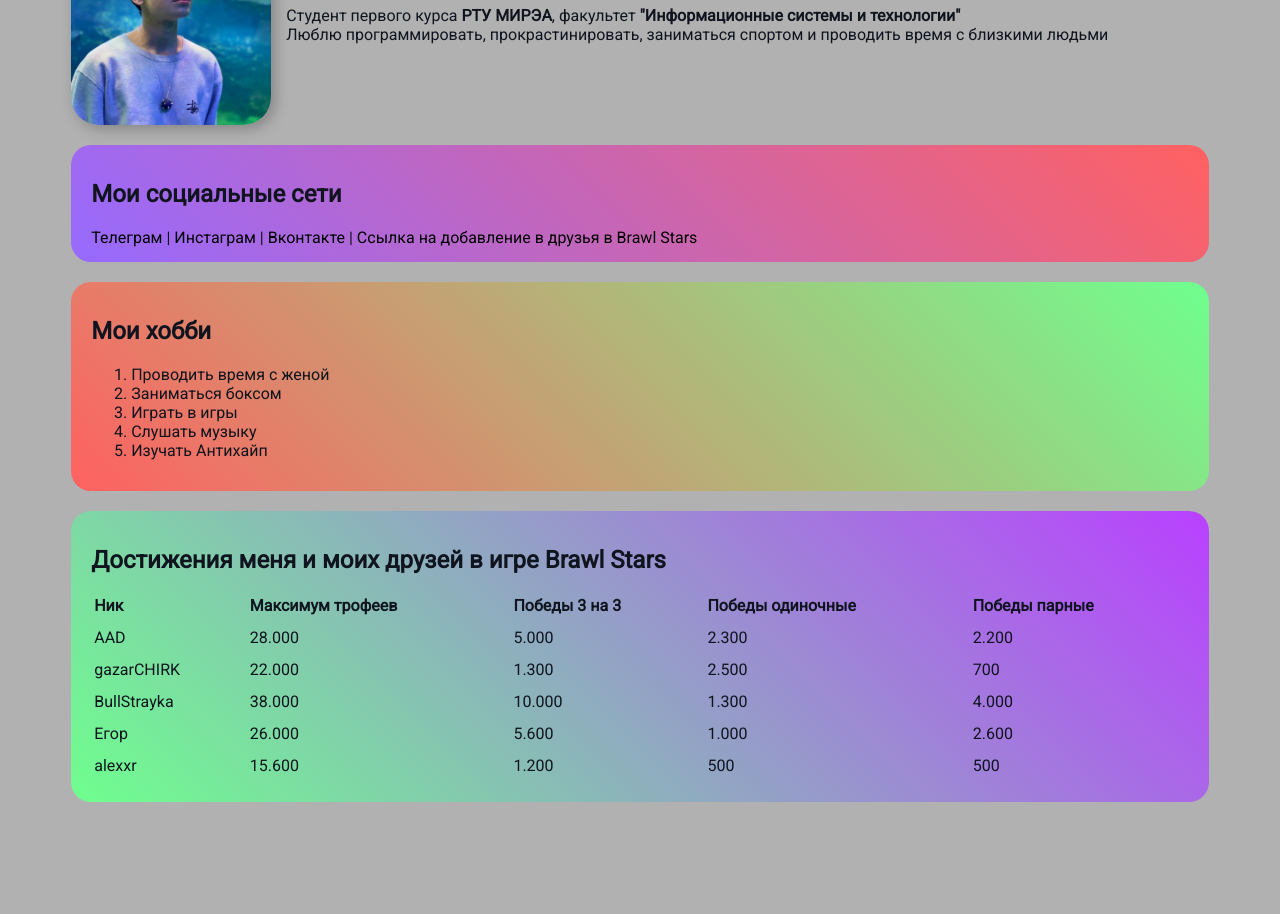
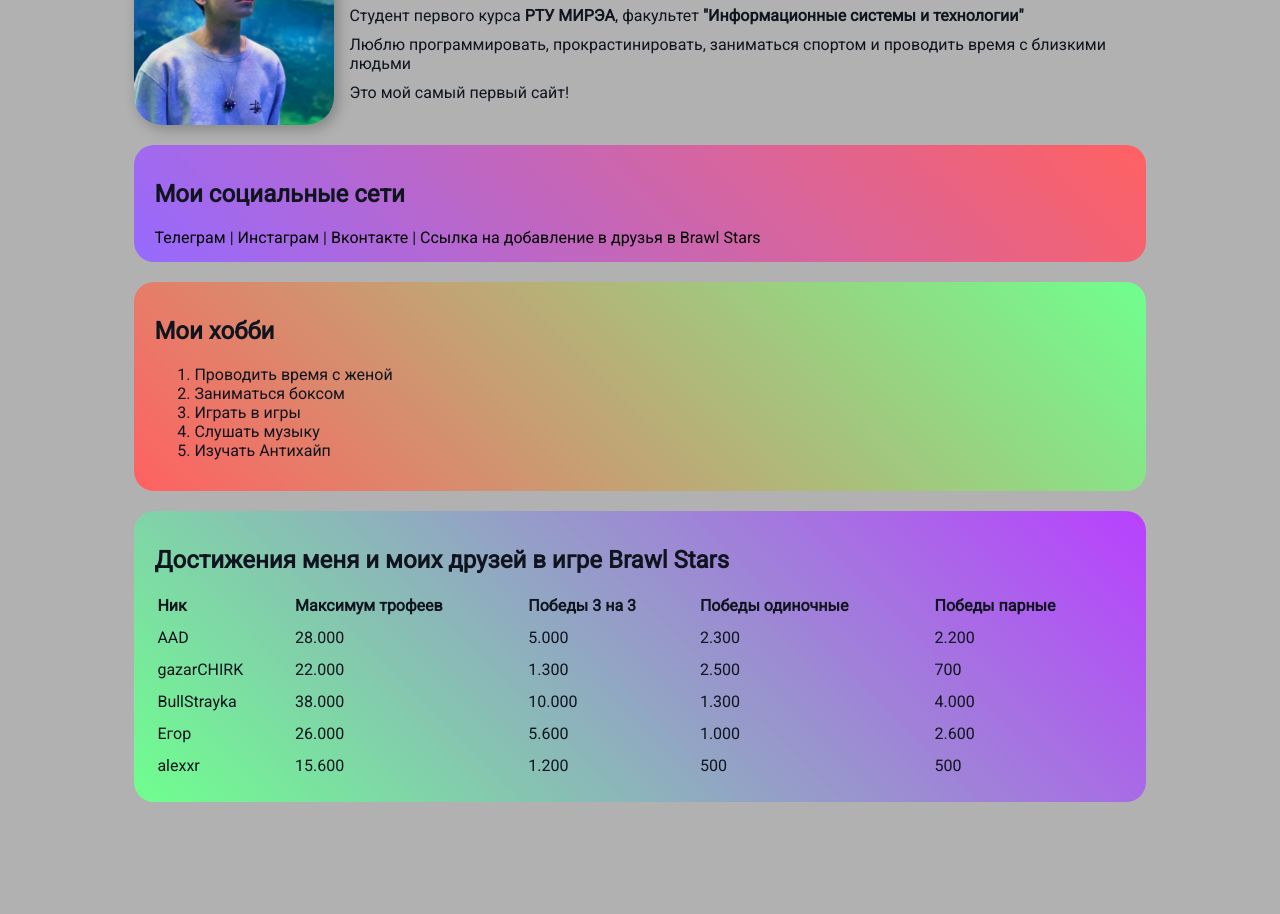
Before and after one commit to artAndDmi/css_cv, a plain HTML site: page index.html in a window 1280 px wide. Shown: the part 83-997 px from the top of the page. After the commit the page ends 905 px from the top, so only its background shows below. Drawn offline with Linux system fonts and the light colour scheme.

Commit message:
Add files via upload

```diff
--- a/index.html
+++ b/index.html
@@ -5,6 +5,7 @@
     <meta charset="UTF-8">
     <title>Artamonov CV</title>
     <link rel="stylesheet" href="styles.css">
+
 </head>
 
 <body>
@@ -13,9 +14,14 @@
             <img src="avatar.jpg" alt="Упс! Тут должна быть моя фотография." width="160" class="avatar">
             <div class="text-info">
                 <h1>Артамонов Андрей</h1>
-                <p>Студент первого курса <strong>РТУ МИРЭА</strong>, факультет <strong>"Информационные системы и
-                        технологии"</strong></p>
-                <p>Люблю программировать, прокрастинировать, заниматься спортом и проводить время с близкими людьми</p>
+                <p class="description">Студент первого курса <strong>РТУ МИРЭА</strong>, факультет
+                    <strong>"Информационные системы
+                        и
+                        технологии"</strong>
+                </p>
+                <p class="description">Люблю программировать, прокрастинировать, заниматься спортом и проводить время с
+                    близкими людьми</p>
+                <p class="description">Это мой самый первый сайт!</p>
             </div>
         </div>
         <div class="card bg-blue front">
@@ -87,7 +93,6 @@
         </div>
     </div>
 
-    <div style="margin-bottom: 1000px;"></div>
 </body>
 
 </html>
--- a/styles.css
+++ b/styles.css
@@ -23,7 +23,7 @@ a:visited{
 }
 
 .container{
-    max-width: 90%;
+    max-width: 80%;
     margin: auto;
 }
 
@@ -53,6 +53,7 @@ a:visited{
     padding: 15px 20px;
     margin-bottom: 20px;
     border-radius: 20px;
+    border-image: linear-gradient(45deg, rgb(150, 106, 255), rgb(255, 97, 97));;
 }
 
 .table{
@@ -73,10 +74,15 @@ a:visited{
 
 .info .text-info{
     margin-left: 15px;
+
 }
 
 .front{
     margin-top: 20px;
+}
+
+.description{
+    padding-bottom: 10px;
 }
 
 @media(max-width: 1000px){
```
